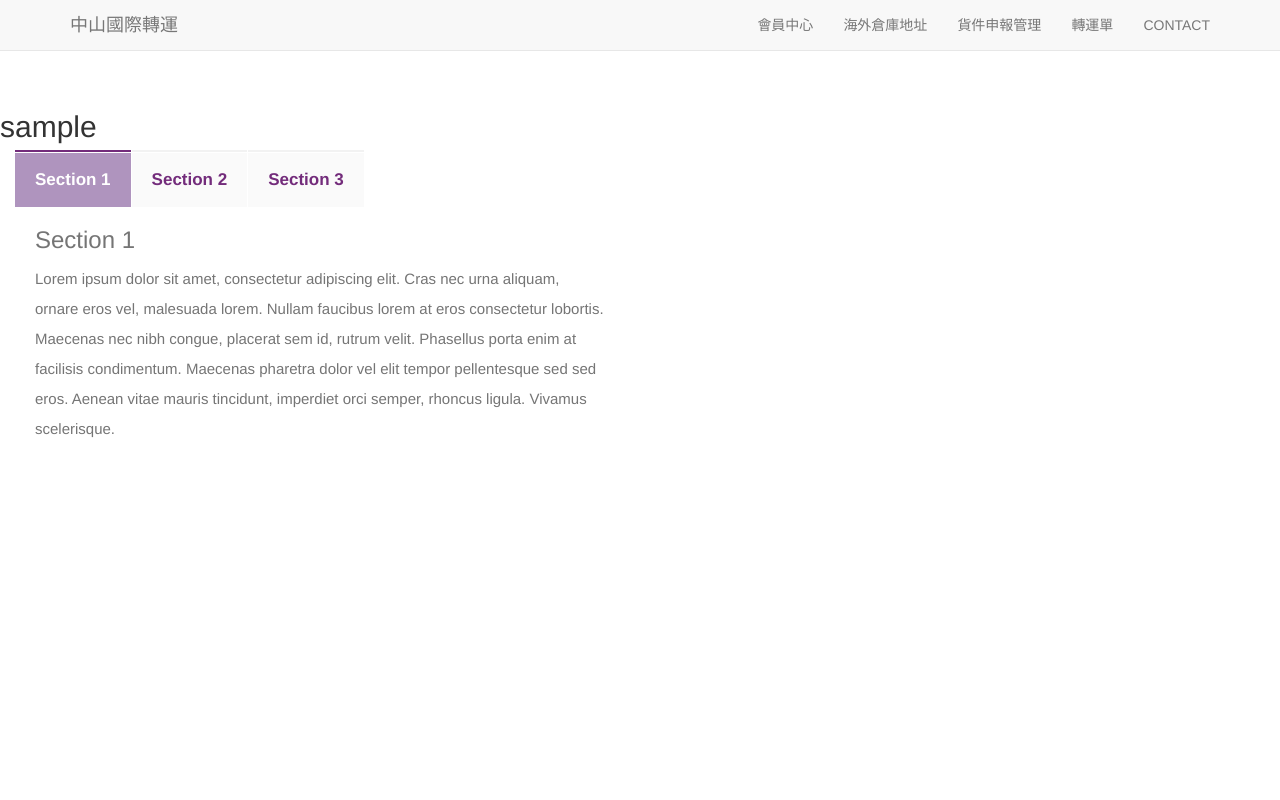
After one commit to shotheda6062/DB_Project, a Flask app: template DB_Project/DB_Project/DB_Project/templates/overseasarehouse.html in a window 1280 px wide. The commit adds this page. Run offline with Flask 2, Linux system fonts and the light colour scheme; the template is opened without the code that fills it: most values are stand-ins (such as "Sample title", 1, 10 or a date in 2020); parts of the project's set-up code (start-up, migrations or seed data) failed here and were passed over; some libraries are stand-ins or nearby versions.

Commit message:
[add][clarke]要完成一半了

```diff
--- a/DB_Project/DB_Project/DB_Project/templates/index.html
+++ b/DB_Project/DB_Project/DB_Project/templates/index.html
@@ -243,7 +243,7 @@
             <div class="collapse navbar-collapse" id="myNavbar">
                 <ul class="nav navbar-nav navbar-right">
                     <li><a href="{{url_for('member')}}">會員中心</a></li>
-                    <li><a href="#services">海外倉庫地址</a></li>
+                    <li><a href="{{url_for('overseasare')}}">海外倉庫地址</a></li>
                     <li><a href="#portfolio">貨件申報管理</a></li>
                     <li><a href="#pricing">轉運單</a></li>
                     <li><a href="#contact">CONTACT</a></li>
--- /dev/null
+++ b/DB_Project/DB_Project/DB_Project/templates/layout.html
@@ -0,0 +1,44 @@
+<!DOCTYPE html>
+<html lang="en">
+<head>
+    <!-- Theme Made By www.w3schools.com -->
+    <title>中山國際轉運</title>
+    <meta charset="utf-8">
+    <meta name="viewport" content="width=device-width, initial-scale=1">
+    <link rel="stylesheet" href="https://maxcdn.bootstrapcdn.com/bootstrap/3.4.0/css/bootstrap.min.css">
+    <link href="https://fonts.googleapis.com/css?family=Montserrat" rel="stylesheet" type="text/css">
+    <link href="https://fonts.googleapis.com/css?family=Lato" rel="stylesheet" type="text/css">
+    <script src="https://ajax.googleapis.com/ajax/libs/jquery/3.4.1/jquery.min.js"></script>
+    <script src="https://maxcdn.bootstrapcdn.com/bootstrap/3.4.0/js/bootstrap.min.js"></script>
+
+    {% block style %}{% endblock %}
+</head>
+<body id="myPage" data-spy="scroll" data-target=".navbar" data-offset="60">
+
+    <nav class="navbar navbar-default navbar-fixed-top">
+        <div class="container">
+            <div class="navbar-header">
+                <button type="button" class="navbar-toggle" data-toggle="collapse" data-target="#myNavbar">
+                    <span class="icon-bar"></span>
+                    <span class="icon-bar"></span>
+                    <span class="icon-bar"></span>
+                </button>
+                <a class="navbar-brand" href="#myPage">中山國際轉運</a>
+            </div>
+            <div class="collapse navbar-collapse" id="myNavbar">
+                <ul class="nav navbar-nav navbar-right">
+                    <li><a href="{{url_for('member')}}">會員中心</a></li>
+                    <li><a href="#services">海外倉庫地址</a></li>
+                    <li><a href="#portfolio">貨件申報管理</a></li>
+                    <li><a href="#pricing">轉運單</a></li>
+                    <li><a href="#contact">CONTACT</a></li>
+                </ul>
+            </div>
+        </div>
+    </nav>
+
+    {% block content %}{% endblock %}
+
+    {% block scripts %}{% endblock %}
+</body>
+</html>
--- /dev/null
+++ b/DB_Project/DB_Project/DB_Project/templates/overseasarehouse.html
@@ -0,0 +1,125 @@
+{% extends "layout.html" %}
+{% block style %}
+<style>
+    body {
+        padding-top: 70px;
+    }
+
+    a:hover, a:focus {
+        outline: none;
+        text-decoration: none;
+    }
+
+    .tab .nav-tabs {
+        border-bottom: none;
+        position: relative;
+    }
+
+        .tab .nav-tabs li {
+            margin-bottom: 0;
+        }
+
+            .tab .nav-tabs li a {
+                display: block;
+                padding: 15px 20px;
+                border: none;
+                border-radius: 0;
+                background: #fafafa;
+                font-size: 17px;
+                font-weight: 700;
+                color: #732c7b;
+                margin-right: 1px;
+                text-align: center;
+                z-index: 1;
+                transition: all 0.3s ease 0s;
+            }
+
+                .tab .nav-tabs li.active a,
+                .tab .nav-tabs li a:hover {
+                    background: #af94be;
+                    color: #fff;
+                    border: none;
+                }
+
+                .tab .nav-tabs li a:after {
+                    content: "";
+                    width: 100%;
+                    border-top: 2px solid #f2f2f2;
+                    position: absolute;
+                    top: -3px;
+                    left: 0;
+                    transition: all 0.3s ease 0s;
+                }
+
+                .tab .nav-tabs li.active a:after,
+                .tab .nav-tabs li a:hover:after {
+                    border-top: 2px solid #732c7b;
+                }
+
+    .tab .tab-content {
+        padding: 20px;
+        margin-top: 0;
+        border-radius: 0 0 5px 5px;
+        font-size: 15px;
+        color: #757575;
+        line-height: 30px;
+    }
+
+        .tab .tab-content h3 {
+            font-size: 24px;
+            margin-top: 0;
+        }
+
+    @media only screen and (max-width: 479px) {
+        .tab .nav-tabs li {
+            width: 100%;
+            text-align: center;
+            margin-bottom: 5px;
+        }
+
+            .tab .nav-tabs li:last-child {
+                margin-bottom: 0;
+            }
+    }
+</style>
+{% endblock %}
+
+{% block content %}
+<h2>{{UserName}}</h2>
+<div class="container-fluid">
+    <div class="row">
+        <div class="col-md-6">
+            <div class="tab" role="tabpanel">
+                <!-- Nav tabs -->
+                <ul class="nav nav-tabs" role="tablist">
+                    <li role="presentation" class="active">
+                        <a href="#Section1" aria-controls="home" role="tab" data-toggle="tab"><i class="fa fa-globe"></i> Section 1</a>
+                    </li>
+                    <li role="presentation">
+                        <a href="#Section2" aria-controls="profile" role="tab" data-toggle="tab"><i class="fa fa-rocket"></i> Section 2</a>
+                    </li>
+                    <li role="presentation">
+                        <a href="#Section3" aria-controls="messages" role="tab" data-toggle="tab"><i class="fa fa-briefcase"></i> Section 3</a>
+                    </li>
+                </ul>
+                <!-- Tab panes -->
+                <div class="tab-content tabs">
+                    <div role="tabpanel" class="tab-pane fade in active" id="Section1">
+                        <h3>Section 1</h3>
+                        <p>Lorem ipsum dolor sit amet, consectetur adipiscing elit. Cras nec urna aliquam, ornare eros vel, malesuada lorem. Nullam faucibus lorem at eros consectetur lobortis. Maecenas nec nibh congue, placerat sem id, rutrum velit. Phasellus porta enim at facilisis condimentum. Maecenas pharetra dolor vel elit tempor pellentesque sed sed eros. Aenean vitae mauris tincidunt, imperdiet orci semper, rhoncus ligula. Vivamus scelerisque.</p>
+                    </div>
+                    <div role="tabpanel" class="tab-pane fade" id="Section2">
+                        <h3>Section 2</h3>
+                        <p>Lorem ipsum dolor sit amet, consectetur adipiscing elit. Cras nec urna aliquam, ornare eros vel, malesuada lorem. Nullam faucibus lorem at eros consectetur lobortis. Maecenas nec nibh congue, placerat sem id, rutrum velit. Phasellus porta enim at facilisis condimentum. Maecenas pharetra dolor vel elit tempor pellentesque sed sed eros. Aenean vitae mauris tincidunt, imperdiet orci semper, rhoncus ligula. Vivamus scelerisque.</p>
+                    </div>
+                    <div role="tabpanel" class="tab-pane fade" id="Section3">
+                        <h3>Section 3</h3>
+                        <p>Lorem ipsum dolor sit amet, consectetur adipiscing elit. Cras nec urna aliquam, ornare eros vel, malesuada lorem. Nullam faucibus lorem at eros consectetur lobortis. Maecenas nec nibh congue, placerat sem id, rutrum velit. Phasellus porta enim at facilisis condimentum. Maecenas pharetra dolor vel elit tempor pellentesque sed sed eros. Aenean vitae mauris tincidunt, imperdiet orci semper, rhoncus ligula. Vivamus scelerisque.</p>
+                    </div>
+                </div>
+            </div>
+        </div>
+    </div>
+</div>
+
+    {% endblock %}
--- a/DB_Project/DB_Project/DB_Project/views.py
+++ b/DB_Project/DB_Project/DB_Project/views.py
@@ -94,7 +94,6 @@ def member():
     else:
         return render_template('login.html')
 
-
 @app.route('/registered',methods=['GET', 'POST'])
 def registered():
     if request.method == 'POST':
@@ -136,3 +135,39 @@ def registered():
 
 
     return render_template('registered.html')
+
+@app.route('/overseasare',methods=['GET', 'POST'])
+def overseasare():
+
+    host='140.117.69.58'
+    port='1521'
+    sid='ORCL'
+    user='Group7'
+    password='group77'
+    sid = cx_Oracle.makedsn(host, port, sid=sid)
+
+    cstr = 'oracle://{user}:{password}@{sid}'.format(
+        user=user,
+        password=password,
+        sid=sid
+    )
+
+    engine =  create_engine(
+        cstr,
+        convert_unicode=False,
+        pool_recycle=10,
+        pool_size=50,
+        echo=True
+    )
+
+    conn = engine.connect()
+    sql = "SELECT U_NAME FROM TB_USER WHERE user_id = '{username}'".format(
+             username = g.user.id
+            )
+    result = conn.execute(sql)
+
+    USER_NAME = result.fetchone()
+
+    conn.close()
+    return render_template('overseasarehouse.html',
+                           UserName = USER_NAME)
--- a/DB_Project/DB_Project/runserver.py
+++ b/DB_Project/DB_Project/runserver.py
@@ -1,3 +1,4 @@
+#!/usr/bin/python3
 """
 This script runs the DB_Project application using a development server.
 """
@@ -11,4 +12,4 @@ if __name__ == '__main__':
         PORT = int(environ.get('SERVER_PORT', '5555'))
     except ValueError:
         PORT = 5555
-    app.run('140.117.69.58', PORT)
+    app.run('157.245.123.212', PORT)
```
Also changed, not shown: 1 other file.
